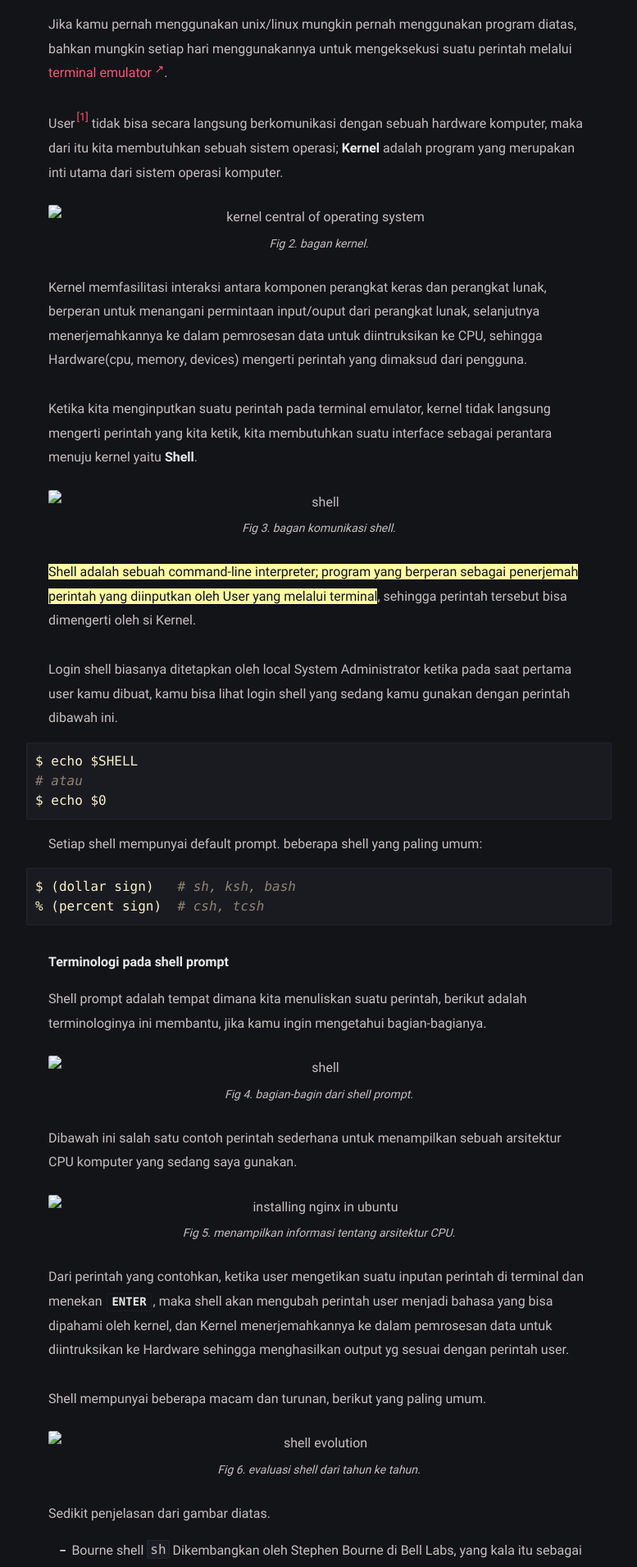
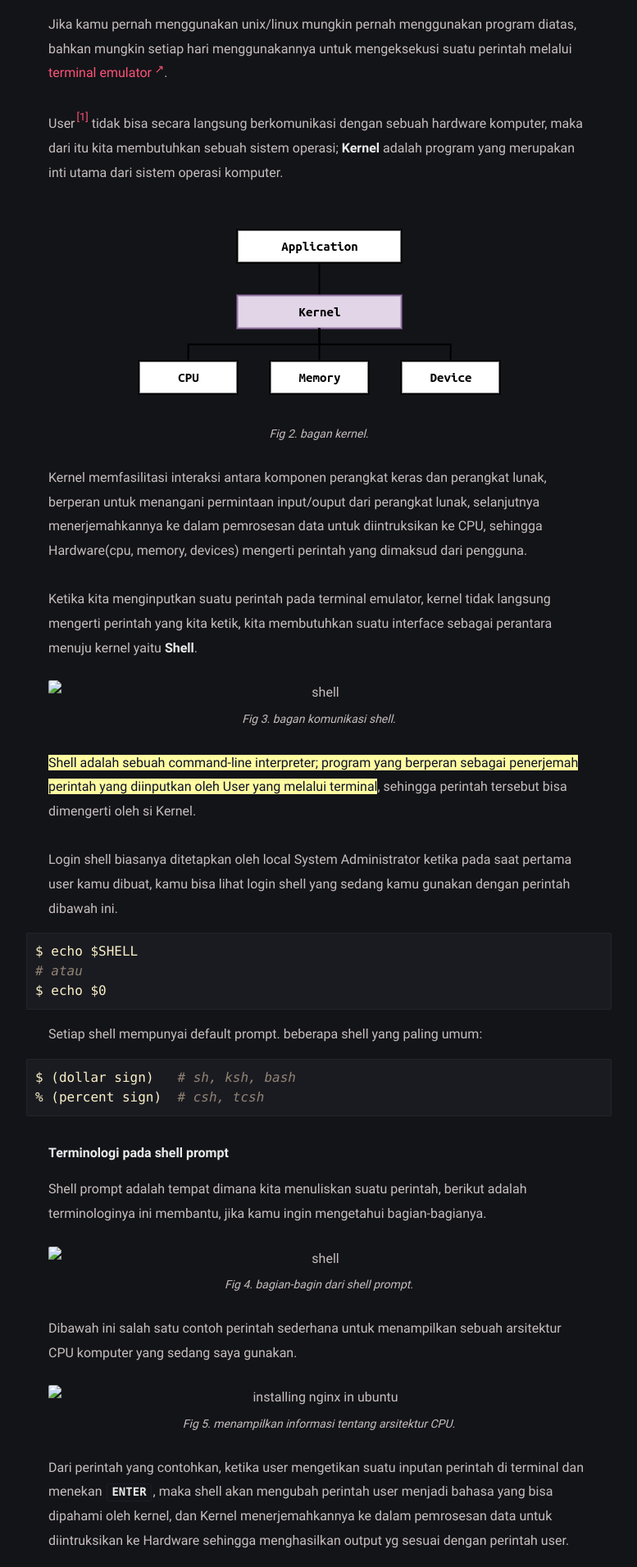
Before and after one commit to gomrinal/gomrinal.github.io, a Jekyll site: the page built from _posts/apa-itu-shell/2020-01-25-apa-itu-shell.md, in a window 1280 px wide. Shown: the part 547-2459 px from the top of the page at 82% size, without its empty margins (251-1028 px from the left). Built offline with Jekyll 4.4.1, drawn with Linux system fonts in a browser that asks for light colours; some web fonts are replaced.

Commit message:
checking images -> assets

```diff
--- a/_config.yml
+++ b/_config.yml
@@ -24,7 +24,7 @@ author:
 
 # URL settings
 url: "https://www.github.com/gomrinal.github.io" #
-baseurl: gomrinal.github.io
+baseurl: /gomrinal.github.io
 google_analytics: # leave it blank if not wish
 fb_appid:
 
--- a/_posts/apa-itu-shell/2020-01-25-apa-itu-shell.md
+++ b/_posts/apa-itu-shell/2020-01-25-apa-itu-shell.md
@@ -19,7 +19,7 @@ Jika kamu pernah menggunakan unix/linux mungkin pernah menggunakan program diata
 User<sup id="user">[[1]](#user-ref)</sup> tidak bisa secara langsung berkomunikasi dengan sebuah hardware komputer, maka dari itu kita membutuhkan sebuah sistem operasi; **Kernel** adalah program yang merupakan inti utama dari sistem operasi komputer.
 
 <figure>
-<img src="/apa-itu-shell/kernel.png" alt="kernel central of operating system">
+<img src="/assets/img/kernel.png" alt="kernel central of operating system">
 <figcaption>Fig 2. bagan kernel.</figcaption>
 </figure>
 
```
Also changed, not shown: assets/img/kernel.png (renamed from _posts/apa-itu-shell/kernel.png).
